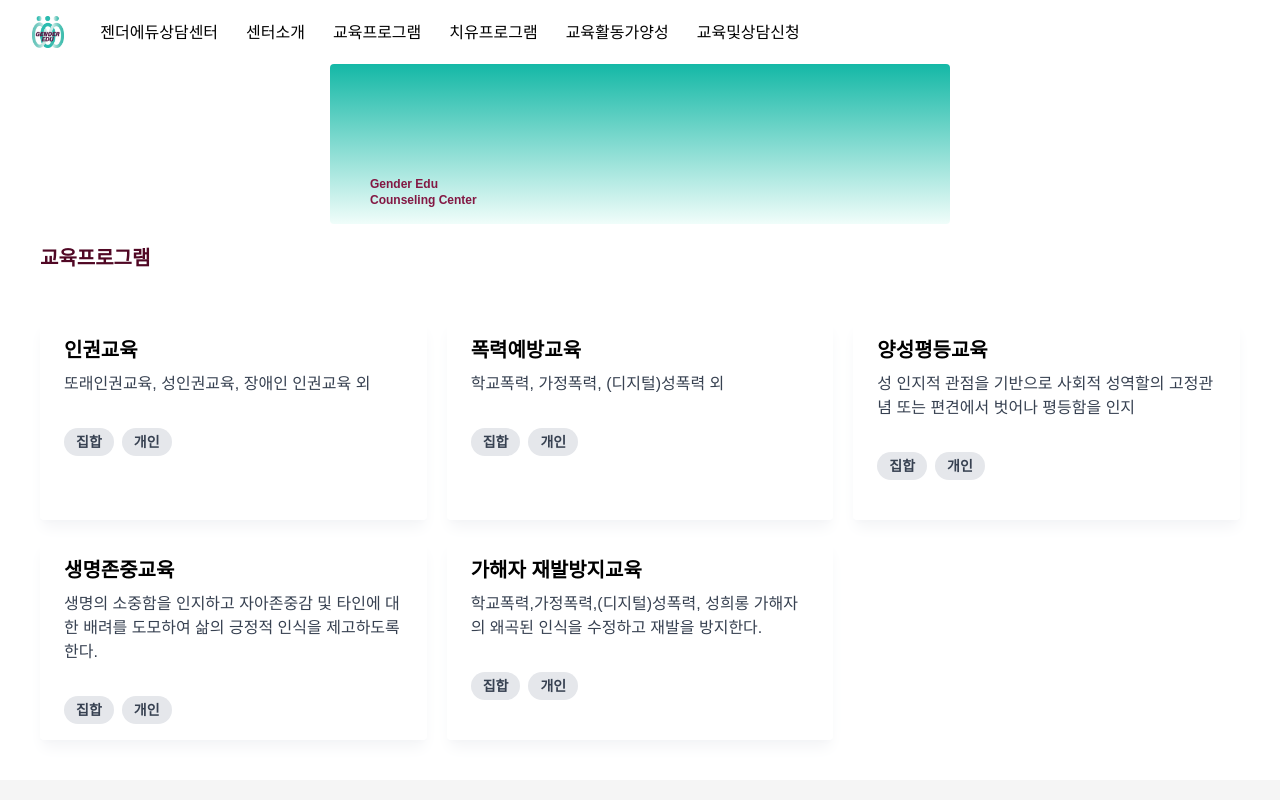
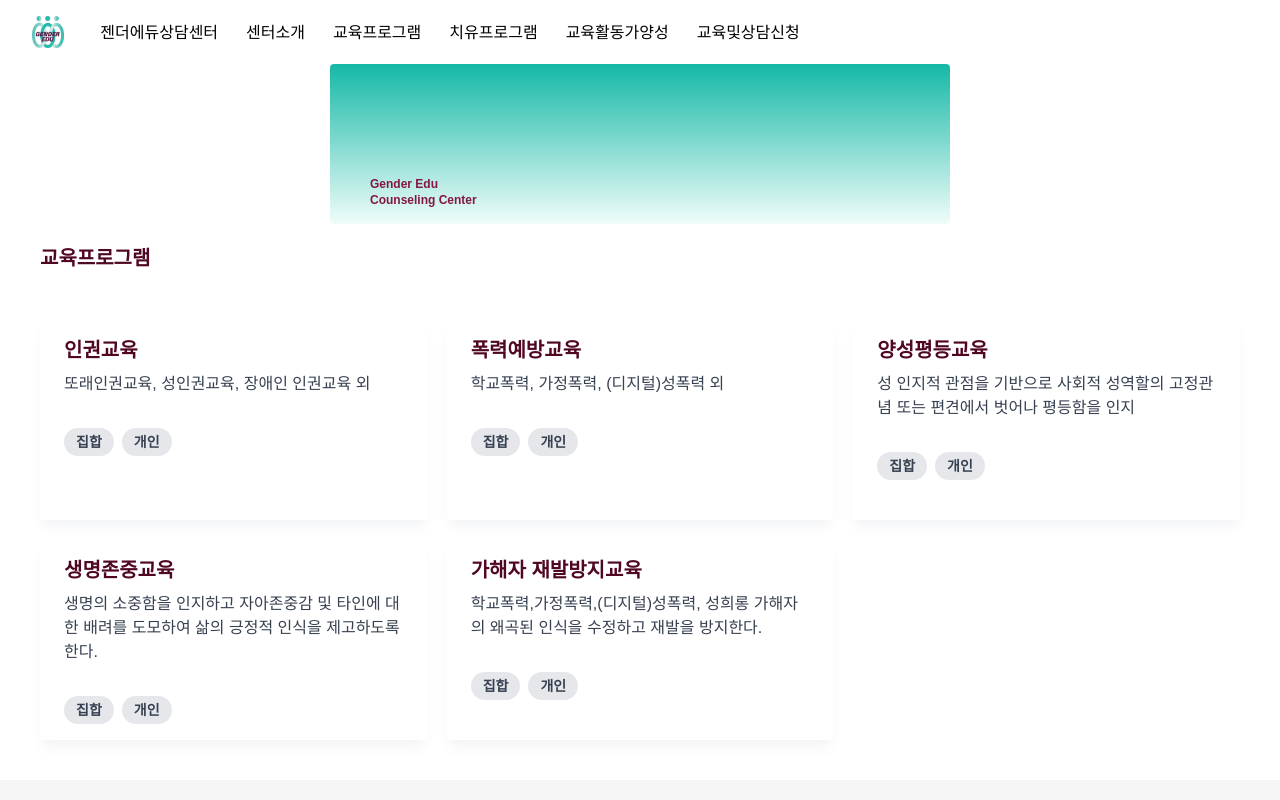
Before and after one commit to ohwonsuk/gender-edu, a React (Create React App) app: page /eduprogram in a window 1280 px wide. Shown: the top 800 px of the page. Built offline with nearby package versions, Linux system fonts and the light colour scheme; a web font is replaced by a local one.

Commit message:
전체 페이지 폰트 색상

```diff
--- a/src/components/Card.js
+++ b/src/components/Card.js
@@ -7,7 +7,9 @@ const Card = ({ id, title, text, imgUrl, tags }) => {
       <div className="md:h-[200px] rounded overflow-hidden shadow-lg shadow-gray-100">
         {/*<img className="w-full" src={imgUrl} alt={title} />*/}
         <div className="px-6 py-4">
-          <div className="font-ibmsans font-bold text-xl mb-2">{title}</div>
+          <div className="font-ibmsans font-bold text-xl text-pink-950 mb-2">
+            {title}
+          </div>
           <p className="text-gray-700 text-base" key={id}>
             {text}
           </p>
--- a/src/pages/Training.js
+++ b/src/pages/Training.js
@@ -13,7 +13,7 @@ const Training = () => {
         <div className="font-ibmsans pl-2 mt-5 font-bold text-xl text-pink-950 mb-2">
           교육활동가 양성
         </div>
-        <div className="w-[530px] font-ibmsans pl-2 text-left text-lg mb-5">
+        <div className="w-[530px] font-ibmsans pl-2 text-left text-base mb-5">
           교육프로그램 콘텐츠 연구 및 교육활동의 참여로 프로그램의 질적 향상과
           적극적인 폭력예방 활동으로 안전한 사회기반 조성에 기여하도록 한다.
         </div>
```
